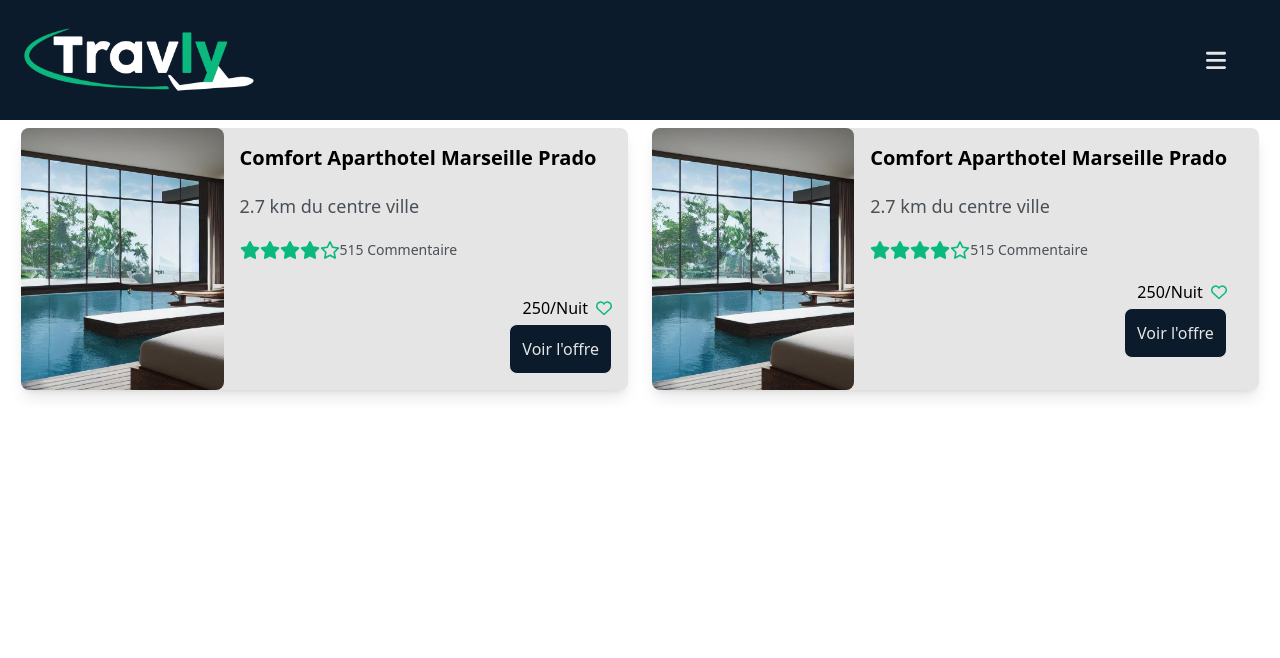
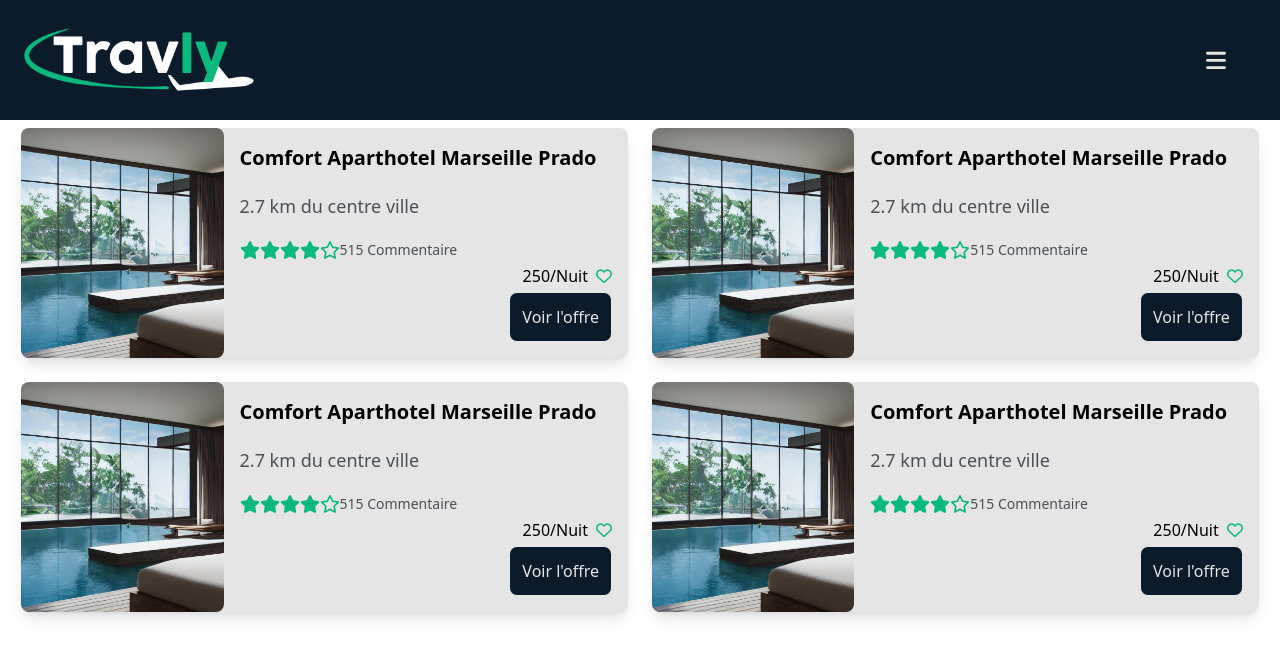
Before and after one commit to NassCT/travly, a React (Vite) app: page /CardHotel in a window 1280 px wide. Shown: the top 658 px of the page. Built offline with nearby package versions, Linux system fonts and the light colour scheme.

Commit message:
dynamisé l'icon Heart / emptyHeart

```diff
--- a/src/components/CardHotel.jsx
+++ b/src/components/CardHotel.jsx
@@ -1,4 +1,4 @@
-import React from 'react'
+import React, { useState } from 'react'
 import Icons from './Icons'
 import Buttons from './Buttons'
 
@@ -19,16 +19,50 @@ function CardHotel({
   comments = 515,
   priceDiv = 'flex flex-col items-end justify-between w-full',
   price = "250",
+  iconHeartFilled = "heart",
+  iconClassHeartFilled = "fill-colorG pl-1 cursor-pointer",
   iconHeartEmpty = "heartempty",
-  iconClassHeartEmpty = "fill-colorG pl-1",
+  iconClassHeartEmpty = "fill-colorG pl-1 cursor-pointer",
 
 }) {
+
+  const hotelCards = [
+    {
+      id:1,
+      isFavorite: false,
+    },
+    {
+      id:2,
+      isFavorite: false,
+    },
+    {
+      id:3,
+      isFavorite: false,
+    },
+    {
+      id:4,
+      isFavorite: false,
+    }
+  ]
+
+  const [hotels, setHotels]= useState(hotelCards);
+  // const [isFavorite, setIsFavorite] = useState(false);
+
+  const toggleFavorite = (id) => {
+    setHotels((currentHotels) =>
+      currentHotels.map((hotel)=>
+        hotel.id === id ? {...hotel, isFavorite: !hotel.isFavorite} : hotel
+      )
+    );
+  }
+
   return (
     <>
-      <div className={mainDiv}>
+      <section className={mainDiv}>
 
+        {hotels.map((hotel) => (
 
-        <div className={cardClass}>
+        <div key={hotel.id} className={cardClass}>
 
           <img
           src={imgUrl}
@@ -70,10 +104,13 @@ function CardHotel({
                 <p className='flex p-1 justify-between'>
                   <span>{price}</span> /Nuit
                 </p>
-                <Icons
-                  iconName={iconHeartEmpty}
-                  iconClass={iconClassHeartEmpty}
-                />
+                <div onClick={() => toggleFavorite(hotel.id)} className='pt-2'>
+                  <Icons
+                    iconName={hotel.isFavorite ? iconHeartFilled : iconHeartEmpty}
+                    iconClass={hotel.isFavorite ? iconClassHeartFilled : iconClassHeartEmpty}
+                    onClick={toggleFavorite}
+                  />
+                </div>
               </div>
               <div className="">
                 <Buttons
@@ -86,67 +123,9 @@ function CardHotel({
           </div>
 
         </div>
-        <div className={cardClass}>
+        ))}
 
-          <img
-          src={imgUrl}
-          alt={cardTitle}
-          className={imgClass}
-          />
-
-          <div className={contentClass}>
-            <div >
-              <h3 className={classCardTitle}>{cardTitle}</h3>
-              <p className='mt-5 text-lg text-colorGr'>
-                <span>{distance}</span> km du centre ville
-              </p>
-              <div className='flex mt-5'>
-                {[...Array(5)].map((_, index) => (
-                    index < rating ? (
-                    <Icons
-                    key={`star-${index}`}
-                      iconName={iconStar}
-                      iconClass={iconClassStar}
-                    />
-                  ) : (
-                      <Icons
-                        key={`empty-${index}`}
-                        iconName={iconStarEmpty}
-                        iconClass={iconClassStarEmpty}
-                      />
-                    )
-                ))}
-
-                <p className='text-sm text-colorGr'>
-                  <span>{comments}</span> Commentaire
-                </p>
-              </div>
-            </div>
-
-            <div className='flex flex-col items-end justify-between p-4 w-full'>
-              <div className='flex justify-between'>
-                <p className='flex p-1 justify-between'>
-                  <span>{price}</span> /Nuit
-                </p>
-                <Icons
-                  iconName={iconHeartEmpty}
-                  iconClass={iconClassHeartEmpty}
-                />
-              </div>
-              <div className="">
-                <Buttons
-                  backgroundColor="colorB"
-                  textContent="Voir l'offre"
-                  textColor="colorW"
-                />
-              </div>
-            </div>
-          </div>
-
-        </div>
-
-
-      </div>
+      </section>
     </>
   )
 }
```
